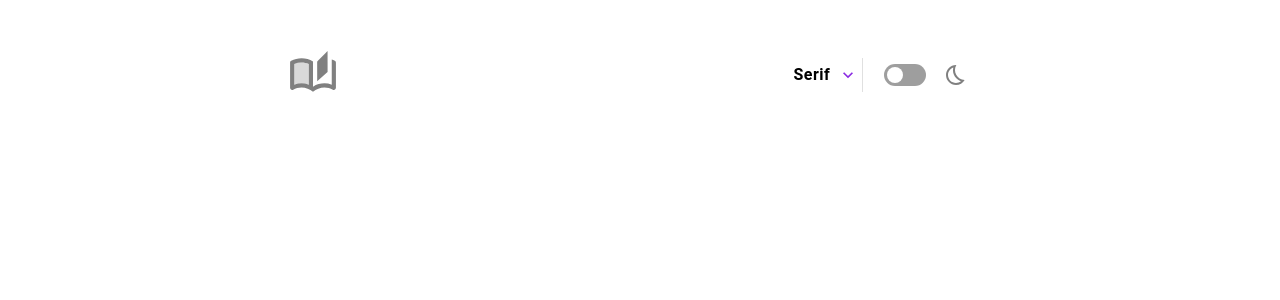
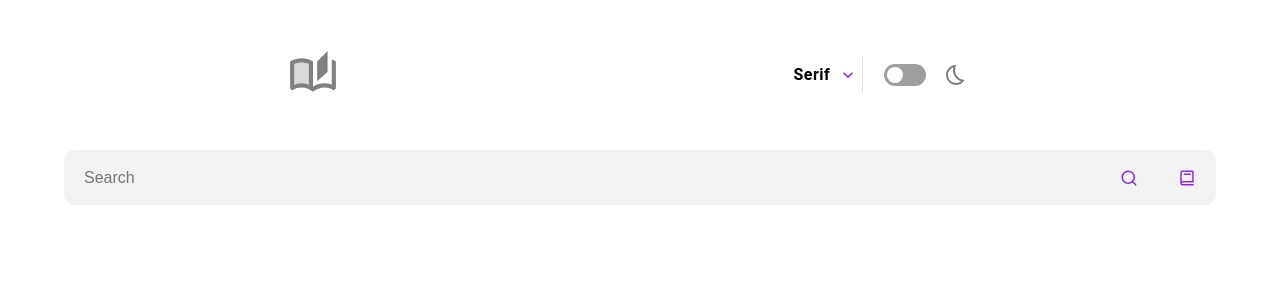
Before and after one commit to itsimoes/free-dictionary, a React (Create React App) app: page / in a window 1280 px wide. Shown: the top 300 px of the page. Built offline with nearby package versions, Linux system fonts and the light colour scheme.

Commit message:
adicionada a sessão de busca de palavras, exceto a parte de 'meanings'

```diff
--- a/package.json
+++ b/package.json
@@ -14,10 +14,13 @@
     "@types/node": "^16.18.38",
     "@types/react": "^18.2.14",
     "@types/react-dom": "^18.2.6",
+    "axios": "^1.4.0",
+    "https-browserify": "^1.0.0",
     "install": "^0.13.0",
     "npm": "^9.8.0",
     "react": "^18.2.0",
     "react-dom": "^18.2.0",
+    "react-icons": "^4.10.1",
     "react-scripts": "5.0.1",
     "sass": "^1.63.6",
     "typescript": "^4.9.5",
--- a/src/components/Home/Home.tsx
+++ b/src/components/Home/Home.tsx
@@ -1,14 +1,16 @@
 import React from "react";
 import "./style.scss";
+import Container from "@mui/material/Container";
 
 import Header from "../Header/Header";
-import Container from "@mui/material/Container";
+import Search from "../Search/Search";
 
 const Home = () => {
   return (
     <>
       <Container className="home-wrapper">
         <Header />
+        <Search />
       </Container>
     </>
   );
--- /dev/null
+++ b/src/components/Search/Search.jsx
@@ -0,0 +1,122 @@
+import React, { useState } from "react";
+import "./style.scss";
+import { BiBook } from "react-icons/bi";
+import { FiSearch } from "react-icons/fi";
+import axios from "axios";
+import Box from "@mui/material/Box";
+import IconButton from "@mui/material/IconButton";
+import PlayArrowIcon from "@mui/icons-material/PlayArrow";
+
+const Search = () => {
+  const [searchField, setSearchField] = useState("");
+  const [word, setWord] = useState("");
+  const [phonetic, setPhonetic] = useState("");
+  const [audio, setAudio] = useState("");
+  const [source, setSource] = useState("");
+  const audio2 = new Audio("");
+
+  function dictionaryResearch() {
+    console.log("success!"); //teste
+    console.log(searchField); //teste
+    const wordWrapper = document.getElementById("word-wrapper");
+    const playButton = document.getElementById("play-button");
+    const sourceLink = document.getElementById("source");
+
+    if (searchField !== "") {
+      wordWrapper.style.display = "flex";
+      sourceLink.style.display = "flex";
+    } else {
+      wordWrapper.style.display = "none";
+      sourceLink.style.display = "none";
+    }
+    axios
+      .get(`https://api.dictionaryapi.dev/api/v2/entries/en/${searchField}`)
+      // console.log(searchField);
+      .then(function (result) {
+        const data = result.data;
+
+        setWord(data);
+        setWord(result.data[0].word);
+        setPhonetic(result.data[0].phonetics[1].text);
+        setAudio(result.data[0].phonetics[0].audio);
+        setSource(result.data[0].sourceUrls);
+
+        audio2.src = result.data[0].phonetics[0].audio;
+        if (result.data[0].phonetics[0].audio !== "") {
+          playButton.style.display = "flex";
+        } else {
+          playButton.style.display = "none";
+        }
+
+        // if (result.data[0].sourceUrls !== "") {
+        //   sourceLink.style.display = "flex";
+        // } else {
+        //   sourceLink.style.display = "none";
+        // }
+
+        //testes
+        console.log(data);
+        console.log(word);
+        console.log(audio);
+        console.log(audio2);
+        console.log(source);
+      })
+      .catch((err) => console.log(err));
+  }
+
+  const handleChange = (e) => {
+    e.preventDefault();
+    setSearchField(e.target.value);
+    console.log(e.target.value); //teste
+  };
+
+  const start = () => {
+    audio2.setAttribute("src", audio);
+    audio2.load();
+    audio2.play();
+  };
+
+  return (
+    <>
+      <form
+        onSubmit={(e) => {
+          dictionaryResearch();
+          e.preventDefault();
+        }}
+      >
+        <div className="search-container">
+          <input
+            type="search"
+            className="search-input"
+            placeholder="Search"
+            onChange={handleChange}
+          />
+          <FiSearch className="fiSearch-icon" />
+          <BiBook className="fiSearch-icon" />
+        </div>
+      </form>
+      <div id="word-wrapper">
+        <div className="word-result-wrapper">
+          <div id="word">{word}</div>
+          <div id="phonetic">{phonetic}</div>
+        </div>
+        <div className="audio-result-wrapper">
+          <Box sx={{ display: "flex", alignItems: "center", pl: 1, pb: 1 }}>
+            <IconButton
+              onClick={start}
+              aria-label="play/pause"
+              id="play-button"
+            >
+              <PlayArrowIcon
+                sx={{ height: 38, width: 38, color: "blueviolet" }}
+              />
+            </IconButton>
+          </Box>
+        </div>
+      </div>
+      <div id="source">Source {source}</div>
+    </>
+  );
+};
+
+export default Search;
--- /dev/null
+++ b/src/components/Search/style.scss
@@ -0,0 +1,61 @@
+.search-container {
+    display: flex;
+    align-items: center;
+    justify-content: space-between;
+    background-color: rgba(1,1,1,0.05);
+    width: 100%;
+    height: 55px;
+    border-radius: 10px;
+
+    margin-top: 50px;
+    margin-bottom: 50px;
+}
+.search-container:hover {
+    background-color: rgba(1,1,1,0.1);
+}
+
+.fiSearch-icon {
+    padding: 20px;
+    font-size: 20px;
+    color: var(--violet);
+}
+.search-input {
+    padding: 20px;
+    background-color: rgba(0,0,0,0);
+    border: 0px;
+    font-size: 16px;
+    width: 100%;
+}
+.search-input:focus {
+    outline: none;
+}
+
+#word {
+    font-size: 50px;
+}
+
+#phonetic {
+    color: var(--violet);
+    font-size: 20px;
+
+}
+
+#word-wrapper {
+    display: none;
+    justify-content: space-between;
+    align-items: center;
+}
+
+#play-button {
+    width: 70px;
+    height: 70px;
+    background-color: rgba(138, 43, 226, 0.2) !important;
+    display: none;
+}
+#play-button:hover {
+    background-color: rgba(138, 43, 226, 0.4) !important;
+}
+
+#source {
+    display: none;
+}
```
Also changed, not shown: 1 other file (tests, documents, lock files or other folders).
